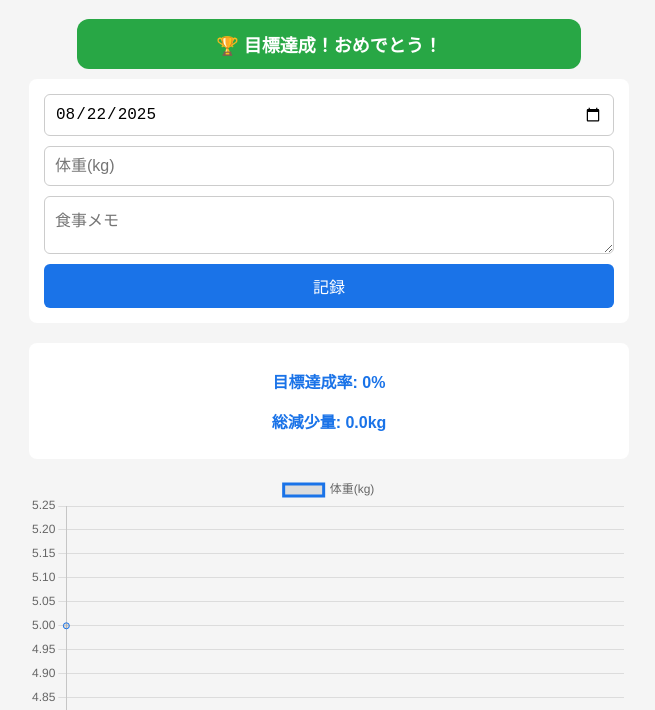
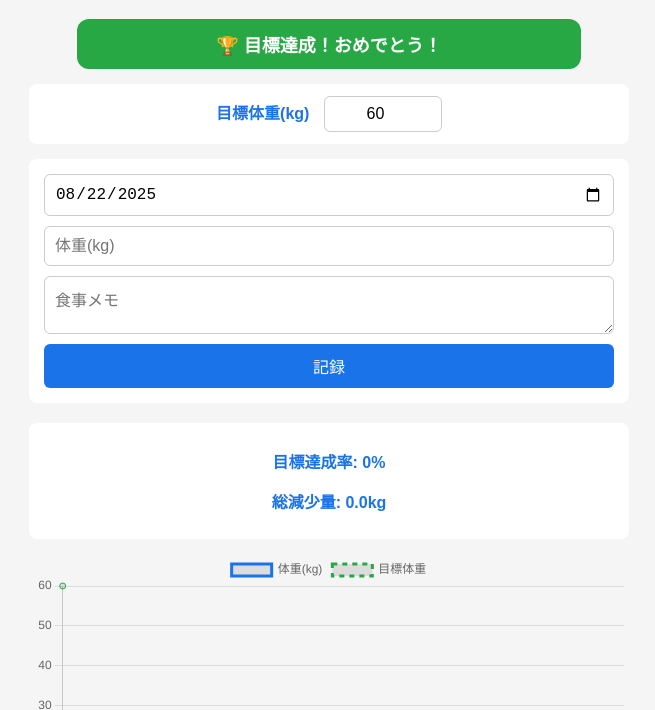
Before and after one commit to sousukenakamura18/diet-app, a plain HTML site: page index.html in a window 1280 px wide. Both pictures are taken after typing "5", "Sample" into the empty fields and a click on the button "記録". Shown: the part 90-800 px from the top of the page, without its empty margins (311-966 px from the left). Drawn offline with nearby package versions, Linux system fonts and the light colour scheme.

Commit message:
Add files via upload

```diff
--- a/index.html
+++ b/index.html
@@ -2,21 +2,12 @@
 <html lang="ja">
 <head>
   <meta charset="UTF-8">
-  <meta name="viewport" content="width=device-width, initial-scale=1.0">
   <title>ダイエット記録アプリ</title>
   <link rel="stylesheet" href="style.css">
-
   <!-- Chart.js -->
   <script src="https://cdn.jsdelivr.net/npm/chart.js"></script>
-
   <!-- PWA マニフェスト -->
   <link rel="manifest" href="manifest.json">
-
-  <!-- iOS用 PWA設定 -->
-  <meta name="apple-mobile-web-app-capable" content="yes">
-  <meta name="apple-mobile-web-app-status-bar-style" content="black-translucent">
-  <link rel="apple-touch-icon" href="icon-192.png">
-
   <!-- Service Worker 登録 -->
   <script>
     if ('serviceWorker' in navigator) {
@@ -34,6 +25,12 @@
 
     <!-- メッセージ -->
     <div id="message"></div>
+
+    <!-- 目標体重設定 -->
+    <div id="goalSetting">
+      <label for="goalInput"><strong>目標体重(kg)</strong></label>
+      <input type="number" id="goalInput" placeholder="例: 60" step="0.1">
+    </div>
 
     <!-- 記録フォーム -->
     <form id="recordForm">
--- a/script.js
+++ b/script.js
@@ -1,34 +1,44 @@
-// --- 初期データと設定 ---
 let records = JSON.parse(localStorage.getItem("weights")) || [];
 let chart;
 let visibleCount = 5; // 最初に表示する件数
-const goal = 60; // 目標体重
+let goal = parseFloat(localStorage.getItem("goal")) || 60; // 初期目標体重
 const messageDiv = document.getElementById("message");
 
 // --- 今日の日付（日本時間）を取得 ---
 function getTodayJST() {
   const now = new Date();
-  const jstOffset = 9 * 60; // 日本はUTC+9
-  const localOffset = now.getTimezoneOffset(); // 分単位
+  const jstOffset = 9 * 60;
+  const localOffset = now.getTimezoneOffset();
   const jstTime = new Date(now.getTime() + (jstOffset + localOffset) * 60 * 1000);
-  return jstTime.toISOString().split("T")[0]; // YYYY-MM-DD
+  return jstTime.toISOString().split("T")[0];
 }
 
 // --- 初期表示 ---
 const dateInput = document.getElementById("dateInput");
 dateInput.value = getTodayJST();
 
+// --- 目標体重設定 ---
+const goalInput = document.getElementById("goalInput");
+goalInput.value = goal;
+
+goalInput.addEventListener("change", () => {
+  const val = parseFloat(goalInput.value);
+  if (!isNaN(val)) {
+    goal = val;
+    localStorage.setItem("goal", goal);
+    updateChart();
+    updateStats();
+  }
+});
+
 // --- メッセージ表示 ---
 function showMessage(msg, type="info") {
   messageDiv.textContent = msg;
-  messageDiv.className = ""; // 一旦リセット
+  messageDiv.className = "";
   messageDiv.classList.add(`message-${type}`);
-  void messageDiv.offsetWidth; // 強制再描画でアニメーション
+  void messageDiv.offsetWidth;
   messageDiv.classList.add("show");
-
-  setTimeout(() => {
-    messageDiv.classList.remove("show");
-  }, 4000);
+  setTimeout(() => messageDiv.classList.remove("show"), 4000);
 }
 
 // --- 記録フォームの送信 ---
@@ -37,26 +47,21 @@ document.getElementById("recordForm").addEventListener("submit", e => {
   const date = dateInput.value;
   const weight = parseFloat(document.getElementById("weightInput").value);
   const meal = document.getElementById("mealInput").value;
-
   if (!weight) return;
 
-  // 同じ日付があれば上書き
   const existingIndex = records.findIndex(r => r.date === date);
   if (existingIndex !== -1) {
     records[existingIndex] = { date, weight, meal };
   } else {
     records.push({ date, weight, meal });
   }
-
   records.sort((a, b) => new Date(a.date) - new Date(b.date));
   localStorage.setItem("weights", JSON.stringify(records));
 
-  showMessage(`${weight}kg を記録しました！`, "info");
-
+  showMessage(`${weight}kg を記録しました！`);
   renderRecords();
   updateChart();
   updateStats();
-
   e.target.reset();
   dateInput.value = getTodayJST();
 });
@@ -65,105 +70,86 @@ document.getElementById("recordForm").addEventListener("submit", e => {
 function renderRecords() {
   const list = document.getElementById("recordList");
   list.innerHTML = "";
-
   const sorted = [...records].sort((a,b)=>new Date(b.date)-new Date(a.date));
   const toShow = sorted.slice(0, visibleCount);
 
-  toShow.forEach((r, index) => {
+  toShow.forEach((r,index)=>{
     const li = document.createElement("li");
-
-    // 前日比矢印
-    let arrow = "";
-    let cls = "noChange";
-    if (index < sorted.length - 1) {
+    let arrow="", cls="noChange";
+    if(index<sorted.length-1){
       const next = sorted[index+1].weight;
-      if (r.weight > next) { arrow = "⬆"; cls = "increase"; }
-      else if (r.weight < next) { arrow = "⬇"; cls = "decrease"; }
-      else { arrow = "→"; }
+      if(r.weight>next){ arrow="⬆"; cls="increase"; }
+      else if(r.weight<next){ arrow="⬇"; cls="decrease"; }
+      else { arrow="→"; }
     }
-
     li.className = cls;
-    li.innerHTML = `
-      <div>
-        <strong>${r.weight}kg ${arrow}</strong><br>
-        <small>${r.date}</small><br>
-        食事: ${r.meal || ""}
-      </div>
-    `;
-
-    // 削除ボタン
+    li.innerHTML = `<div><strong>${r.weight}kg ${arrow}</strong><br>
+                    <small>${r.date}</small><br>食事: ${r.meal || ""}</div>`;
     const delBtn = document.createElement("button");
-    delBtn.textContent = "削除";
-    delBtn.onclick = () => {
-      records = records.filter(x => !(x.date === r.date && x.weight === r.weight));
+    delBtn.textContent="削除";
+    delBtn.onclick = ()=>{
+      records = records.filter(x=>!(x.date===r.date && x.weight===r.weight));
       localStorage.setItem("weights", JSON.stringify(records));
       renderRecords();
       updateChart();
       updateStats();
     };
-
     li.appendChild(delBtn);
     list.appendChild(li);
   });
 
-  // もっと見るボタン
   document.getElementById("loadMoreBtn").style.display =
     visibleCount < sorted.length ? "block" : "none";
 }
 
 // --- もっと見る ---
-document.getElementById("loadMoreBtn").addEventListener("click", () => {
-  visibleCount += 5;
+document.getElementById("loadMoreBtn").addEventListener("click", ()=>{
+  visibleCount +=5;
   renderRecords();
 });
 
 // --- グラフ描画 ---
 function updateChart() {
   const ctx = document.getElementById("weightChart").getContext("2d");
-  if (chart) chart.destroy();
+  if(chart) chart.destroy();
+  const labels = records.map(r=>r.date);
+  const dataWeight = records.map(r=>r.weight);
+  const dataGoal = records.map(_=>goal); // 目標体重ライン
 
-  const labels = records.map(r => r.date);
-  const data = records.map(r => r.weight);
-
-  chart = new Chart(ctx, {
-    type: "line",
-    data: {
+  chart = new Chart(ctx,{
+    type:"line",
+    data:{
       labels,
-      datasets: [{
-        label: "体重(kg)",
-        data,
-        borderColor: "#1a73e8",
-        fill: false
-      }]
+      datasets:[
+        {label:"体重(kg)", data:dataWeight, borderColor:"#1a73e8", fill:false},
+        {label:"目標体重", data:dataGoal, borderColor:"#28a745", borderDash:[5,5], fill:false}
+      ]
     },
-    options: { responsive: true }
+    options:{responsive:true}
   });
 }
 
 // --- 統計更新 ---
 function updateStats() {
-  if (records.length === 0) return;
-
-  const start = records[0].weight;  // 初回体重
-  const latest = records[records.length - 1].weight; // 最新体重
-  const diff = (start - latest).toFixed(1); // 減少量
+  if(records.length===0) return;
+  const start = records[0].weight;
+  const latest = records[records.length-1].weight;
+  const diff = (start-latest).toFixed(1);
   document.getElementById("totalLoss").textContent = `${diff}kg`;
 
-  const achievement = ((start - latest) / (start - goal) * 100).toFixed(1);
-  document.getElementById("achievement").textContent =
-    `${Math.min(Math.max(achievement,0),100)}%`;
+  const achievement = ((start-latest)/(start-goal)*100).toFixed(1);
+  document.getElementById("achievement").textContent = `${Math.min(Math.max(achievement,0),100)}%`;
 
-  // 🎉 減少量に応じたメッセージ
-  if (latest <= goal) {
-    showMessage("🏆 目標達成！おめでとう！", "celebration");
-  } else if (start - latest >= 10) {
-    showMessage("🎉 最初から10kg減！すごすぎる！", "celebration");
-  } else if (start - latest >= 5) {
-    showMessage("🎉 最初から5kg減！かなり頑張ったね！", "celebration");
-  } else if (start - latest >= 3) {
-    showMessage("🎉 最初から3kg減！素晴らしい！", "celebration");
-  } else if (achievement > 50) {
-    showMessage("順調です！この調子！", "encourage");
+  if(latest<=goal){
+    showMessage("🏆 目標達成！おめでとう！","celebration");
+  } else if(start-latest>=10){
+    showMessage("🎉 最初から10kg減！すごすぎる！","celebration");
+  } else if(start-latest>=5){
+    showMessage("🎉 最初から5kg減！かなり頑張ったね！","celebration");
+  } else if(start-latest>=3){
+    showMessage("🎉 最初から3kg減！素晴らしい！","celebration");
+  } else if(achievement>50){
+    showMessage("順調です！この調子！","encourage");
   }
 }
 
--- a/style.css
+++ b/style.css
@@ -95,6 +95,30 @@ button:hover {
   transform: translateY(0);
 }
 
+#goalSetting {
+  background: #fff;
+  padding: 12px;
+  margin: 15px 0;
+  border-radius: 8px;
+  text-align: center;
+  font-weight: bold;
+  color: #1a73e8;
+}
+
+#goalSetting input {
+  width: 100px;
+  padding: 8px;
+  font-size: 16px;
+  border-radius: 6px;
+  border: 1px solid #ccc;
+  margin-left: 10px;
+  text-align: center;
+}
+
+#goalSetting label {
+  font-weight: bold;
+}
+
 /* カラー定義（IDとクラスを組み合わせる！） */
 #message.message-celebration { background-color: #28a745; color: #fff; }
 #message.message-encourage   { background-color: #ffc107; color: #333; }
```
